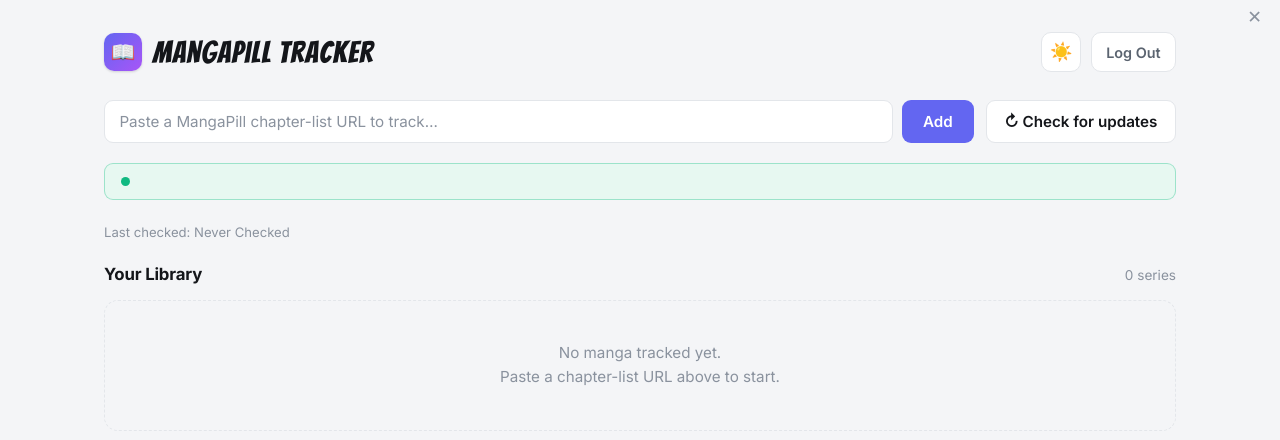
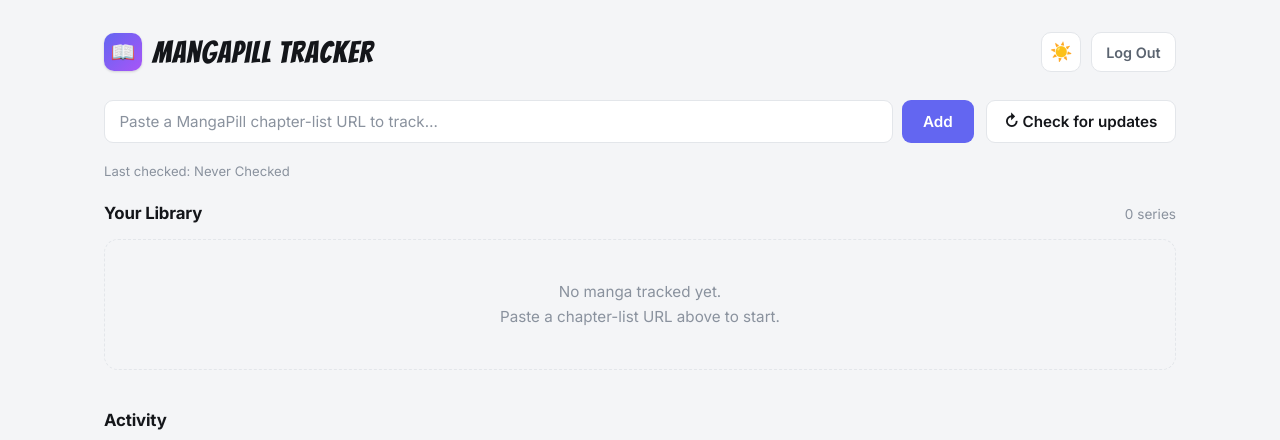
Before and after one commit to rdjsweet/manga-tracker, a Flask app: page / in a window 1280 px wide. Shown: the top 440 px of the page. Run offline with Flask 3, Linux system fonts and the light colour scheme; the visitor is signed in with stand-in values (Sample User, id 1); data that the repository does not hold is empty; some libraries are stand-ins or nearby versions.

Commit message:
fix: hide empty summary banner on load
An explicit `display: flex` on .banner overrode the `hidden` attribute, so
the empty green banner showed before any update check populated it. Restore
display:none for the hidden state.

Co-Authored-By: Claude Opus 4.8 (1M context) <noreply@anthropic.com>

```diff
--- a/static/styles.css
+++ b/static/styles.css
@@ -260,6 +260,11 @@ header.top {
     padding: .8rem 1rem;
     margin-bottom: 1.5rem;
     font-size: .92rem;
+}
+
+/* An explicit display rule overrides the `hidden` attribute, so restore it. */
+.banner[hidden] {
+    display: none;
 }
 
 .banner .dot {
```
